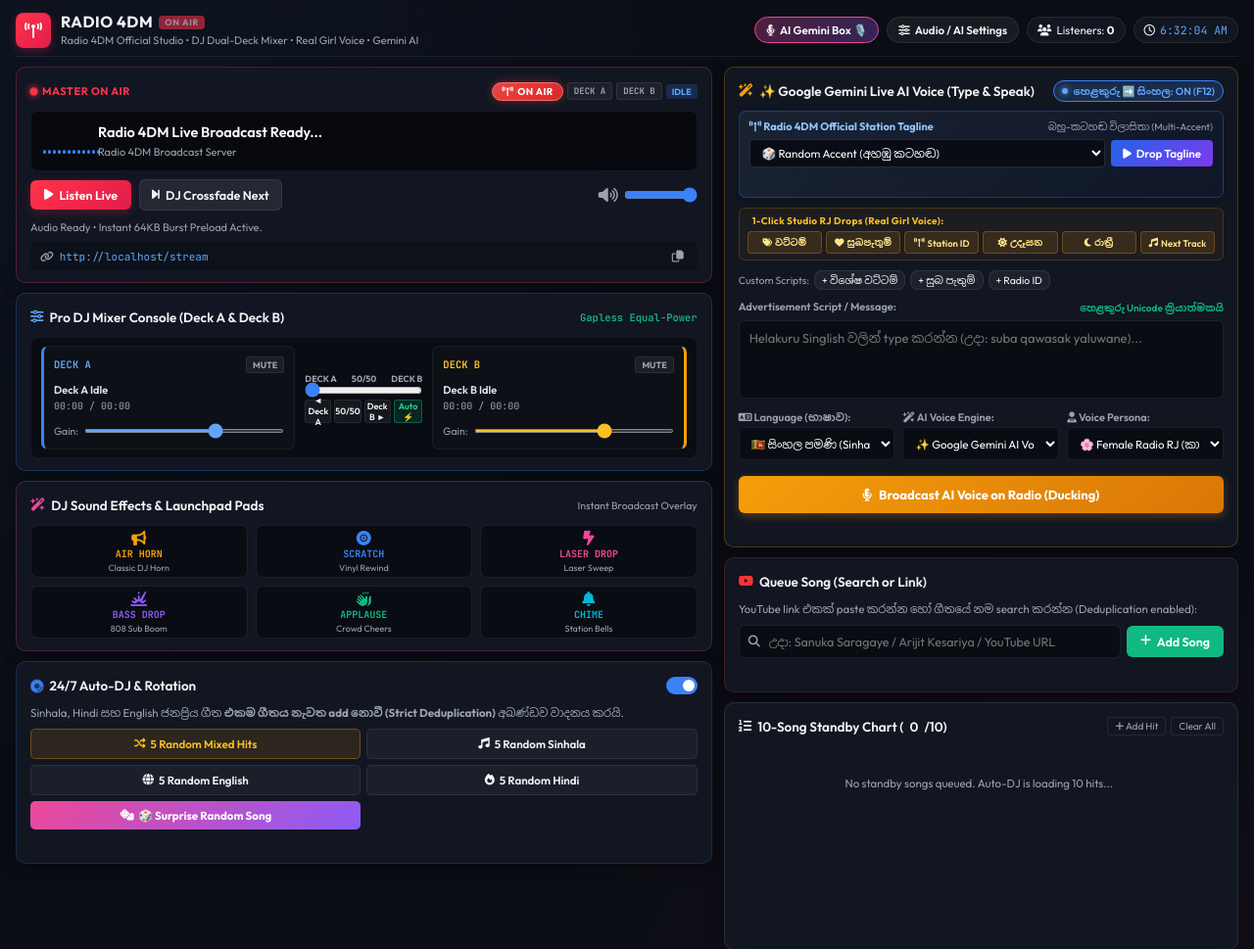
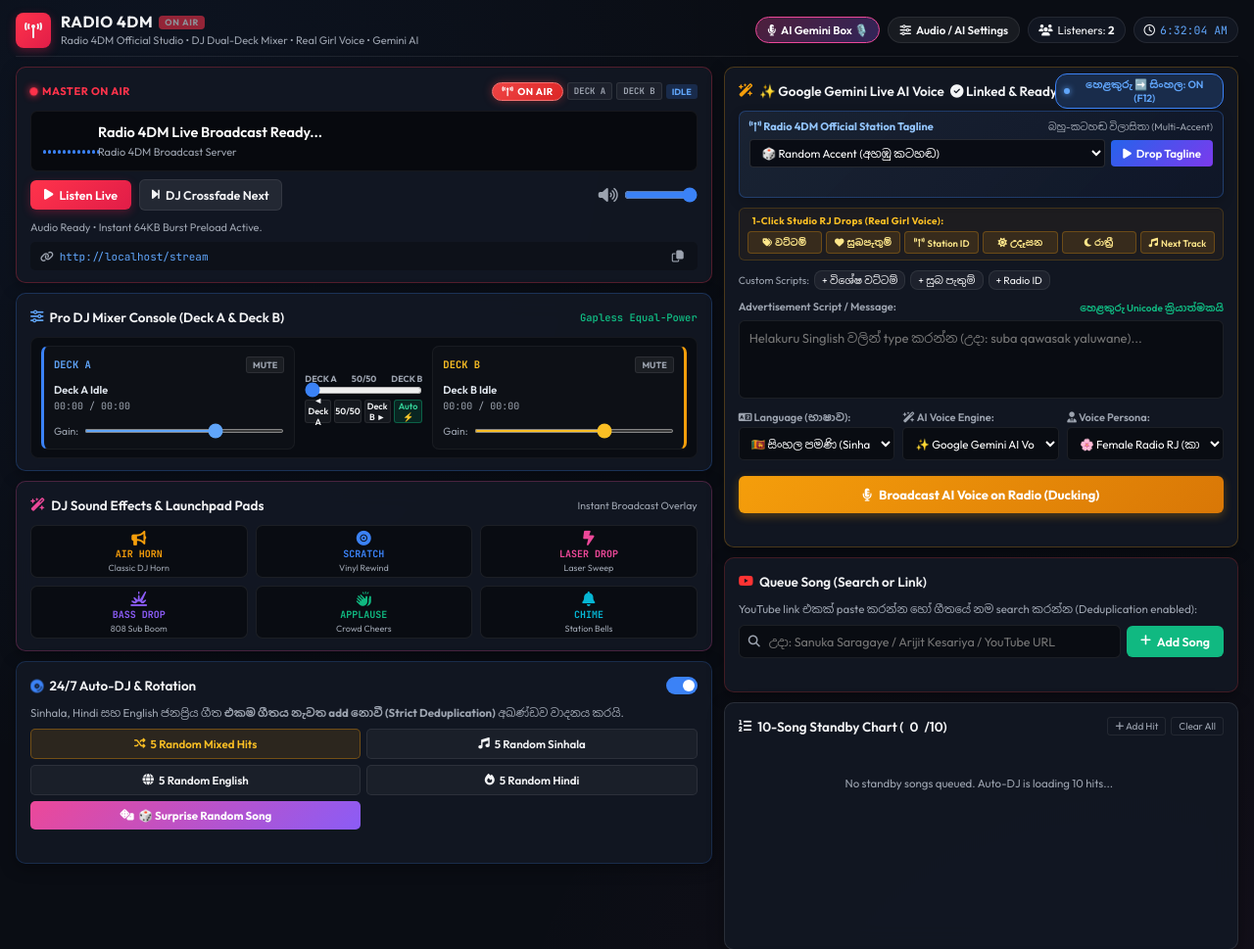
Before and after one commit to blackangel4dmotion-cyber/RadioFourDM, a FastAPI app: page / in a window 1280 px wide. Shown: the top 969 px of the page at 98% size. Run offline with FastAPI, Linux system fonts and the light colour scheme; data that the repository does not hold is empty; parts of the project's set-up code (start-up, migrations or seed data) failed here and were passed over.

Commit message:
Add files via upload

```diff
--- a/templates/index.html
+++ b/templates/index.html
@@ -237,7 +237,7 @@
                 <!-- 1. Google Gemini Live AI Studio (Type & Speak) -->
                 <div class="card ad-card">
                     <div class="card-header">
-                        <h3><i class="fa-solid fa-wand-magic-sparkles" style="color: #f59e0b;"></i> ✨ Google Gemini Live AI Voice (Type & Speak)</h3>
+                        <h3><i class="fa-solid fa-wand-magic-sparkles" style="color: #f59e0b;"></i> ✨ Google Gemini Live AI Voice <span class="badge-gemini-active" title="Gemini AI Key is linked and active"><i class="fa-solid fa-circle-check"></i> Linked & Ready</span></h3>
                         <button type="button" id="singlishToggleBtn" class="btn-singlish-toggle active" title="Toggle Helakuru Unicode typing (Shortcut: F12 / Ctrl+Space)">
                             <span class="toggle-dot"></span>
                             <span id="singlishToggleLabel">හෙළකුරු ➡️ සිංහල: ON (F12)</span>
```
